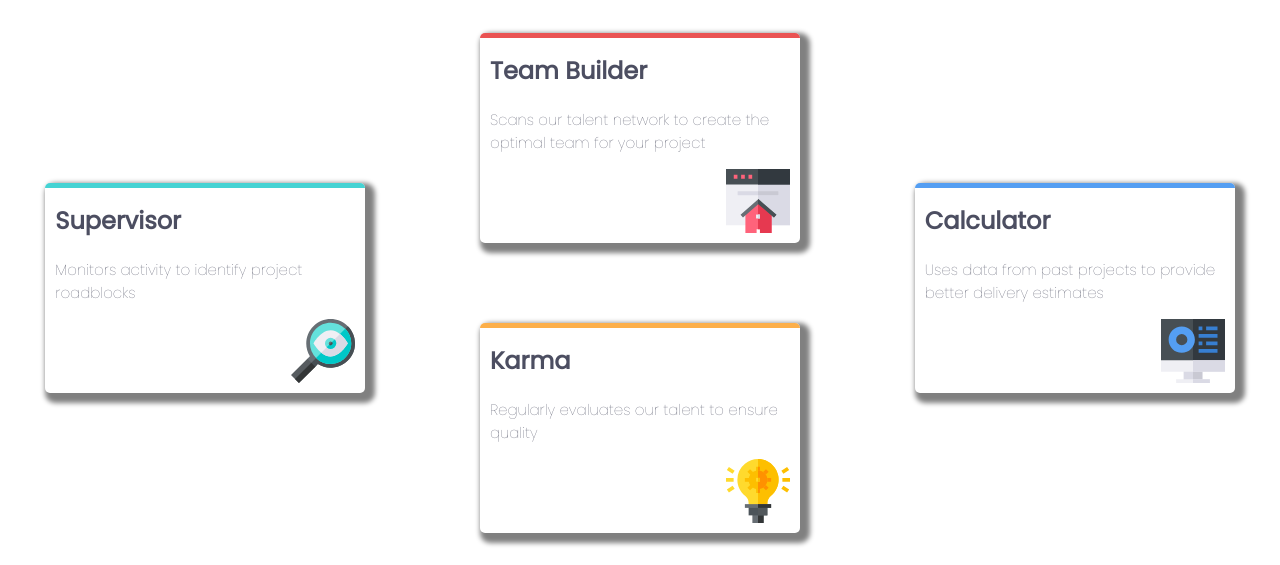
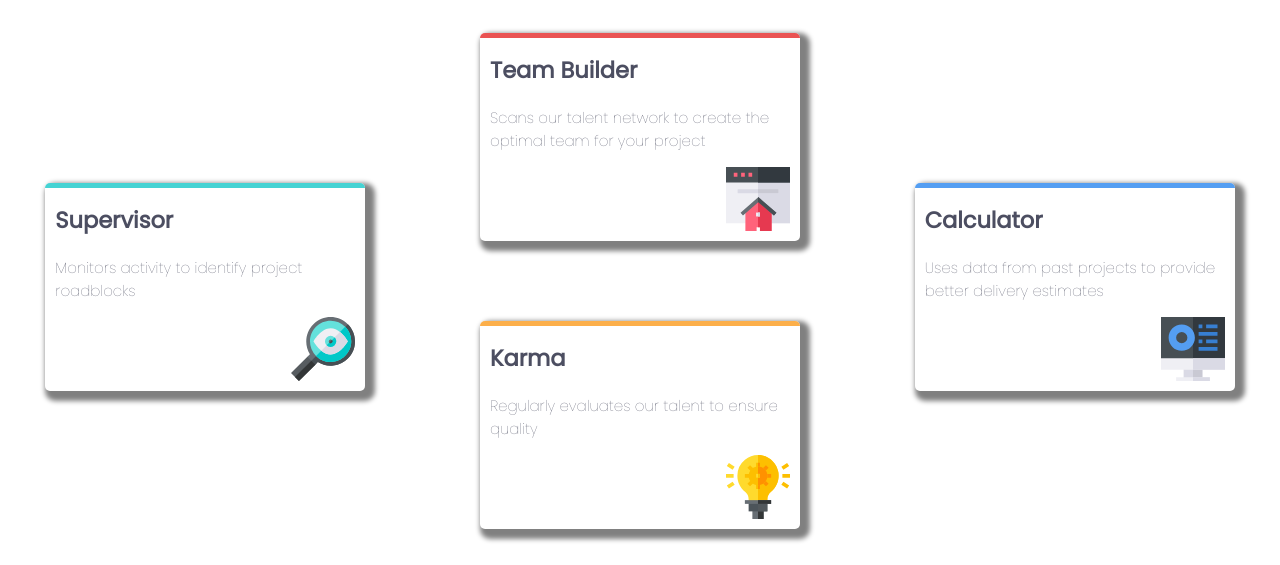
Before and after one commit to andrestorresaioros/front, a plain HTML site: page index.html in a window 1280 px wide. Shown: the part 235-800 px from the top of the page. Drawn offline with Linux system fonts and the light colour scheme.

Commit message:
renderizado finalizado

```diff
--- a/styles.css
+++ b/styles.css
@@ -51,7 +51,6 @@ img {
 
 #oscuro {
     border-top: 5px solid var(--Blue);
-
 }
 
 #amarillo {
@@ -60,7 +59,7 @@ img {
 
 h1 {
     font-weight: bold;
-    font-size: x-large;
+    font-size: 150%;
     margin-top: 5px;
     color: var(--VeryDarkBlue);
 }
```
